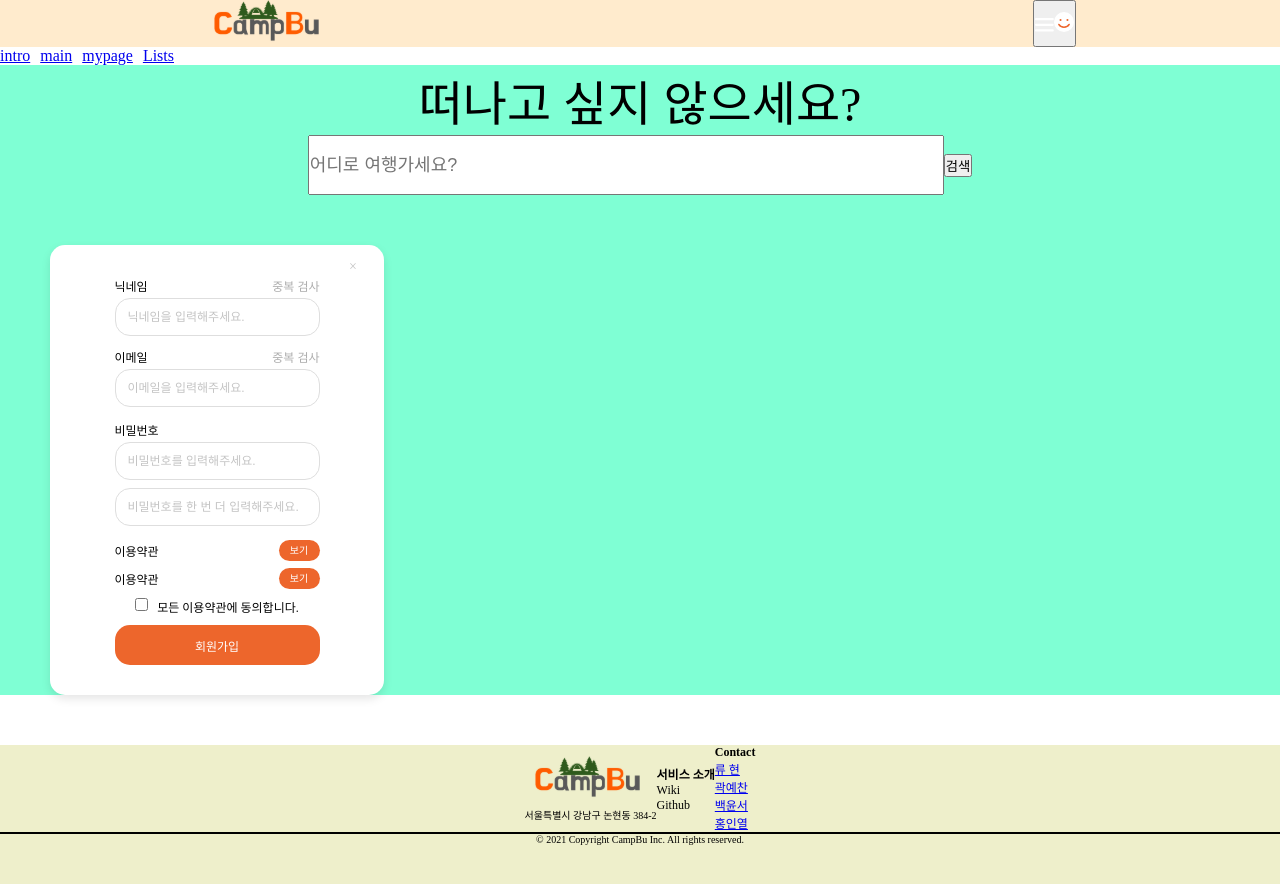
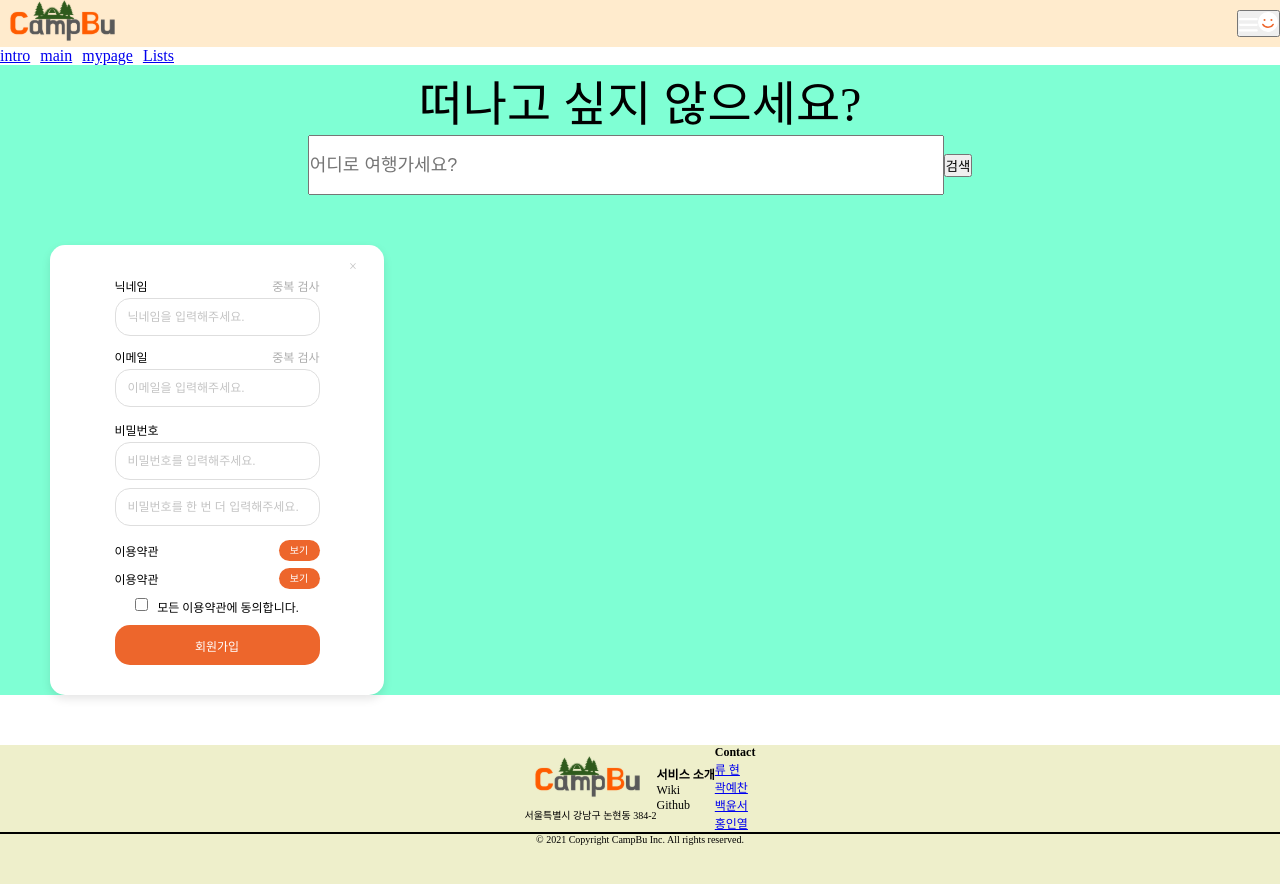
Before and after one commit to hinyc/Campbu, a React (Create React App) app in the folder client/: page / in a window 1280 px wide. Shown: the top 884 px of the page. Built offline with nearby package versions, Linux system fonts and the light colour scheme.

Commit message:
[Style] #15 네비바 스타일 변경
flex-end 말고 자동으로 여백을 주는 space-between으로 변경
따라서 마진도 주석 처리
다른 화면에서 결과 확인 필요

```diff
--- a/client/src/components/Navbar.tsx
+++ b/client/src/components/Navbar.tsx
@@ -4,20 +4,24 @@ import { useState } from 'react';
 import Logo from '../assets/Logo.svg';
 import Menu from '../assets/Menu.svg';
 import Profile from '../assets/Profile.svg';
+import { rem } from '../common';
 
 const headerStyle = css`
   background-color: blanchedalmond;
   display: flex;
-  justify-content: flex-end;
+  justify-content: space-between;
+  max-width: ${rem(1280)};
+  margin: 0 auto;
+  align-items: center;
 `;
 
 const imgStyle = css`
-  margin-right: auto;
-  margin-left: 12.75rem;
+  /* margin-right: auto; */
+  /* margin-left: 12.75rem; */
 `;
 
 const loginStyle = css`
-  margin-right: 12.75rem;
+  /* margin-right: 12.75rem; */
 `;
 
 function Navbar() {
@@ -27,6 +31,7 @@ function Navbar() {
   };
 
   return (
+    <div>
       <header css={headerStyle}>
         <img src={Logo} className="CampBu-logo" alt="logo" css={imgStyle} />
         {click ? (
@@ -40,6 +45,7 @@ function Navbar() {
           </button>
         )}
       </header>
+    </div>
   );
 }
 
```
Lines whose indentation alone changed are shown as unchanged.
